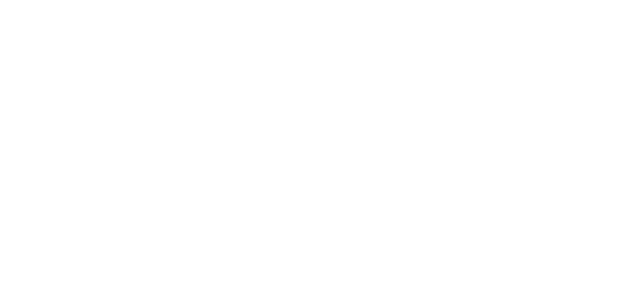
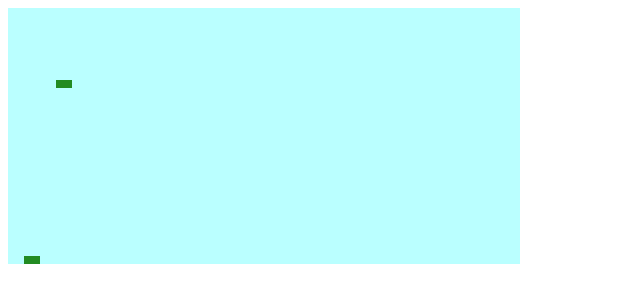
Before and after one commit to i-hardy/side-scroller, a website: page index.html in a window 1280 px wide. Shown: the whole page, without its empty margins (0-640 px from the left). Drawn offline with Linux system fonts and the light colour scheme.

Commit message:
initial rendering functions for displaying random platforms- no integration with matter yet

```diff
--- a/SpecRunner.html
+++ b/SpecRunner.html
@@ -13,9 +13,11 @@
 
   <!-- include source files here... -->
   <script src="src/worldBuilder.js"></script>
+  <script src="src/gameRenderer.js"></script>
 
   <!-- include spec files here... -->
   <script src="spec/worldBuilderSpec.js"></script>
+  <script src="spec/gameRendererSpec.js"></script>
 
 </head>
 
--- a/index.html
+++ b/index.html
@@ -0,0 +1,25 @@
+<html>
+<head>
+  <meta charset="UTF-8">
+  <meta name="viewport" content="width=device-width, initial-scale=1.0">
+  <meta http-equiv="X-UA-Compatible" content="ie=edge">
+  <title>Side-Scroller</title>
+</head>
+<body>
+  <canvas id="canvas" width="512" height="256"></canvas>
+  <script src="src/worldBuilder.js"></script>
+  <script src="src/gameRenderer.js"></script>
+  <script type="text/javascript">
+    var canvas;
+    var context;
+    window.onload = function () {
+      canvas = document.getElementById('canvas');
+      context = canvas.getContext('2d');
+      renderer = new GameRenderer(canvas, context)
+      renderer.createWorld();
+      renderer.drawWorld();
+      renderer.drawPlatforms();
+    }
+  </script>
+</body>
+</html>
--- /dev/null
+++ b/src/gameRenderer.js
@@ -0,0 +1,29 @@
+function GameRenderer(canvas, context) {
+  this.canvas = canvas;
+  this.context = context;
+  this.world = new WorldBuilder(canvas);
+}
+
+GameRenderer.prototype.createWorld = function () {
+  this.world.setGrid();
+  this.world.setFirstPlatform();
+  this.world.setPlatform();
+};
+
+GameRenderer.prototype.drawWorld = function () {
+  this.context.fillStyle = '#BAFFFF';
+  this.context.fillRect(0, 0, this.canvas.width, this.canvas.height);
+};
+
+GameRenderer.prototype.drawPlatforms = function () {
+  var bWidth = this.world.BLOCK_WIDTH;
+  var bHeight = this.world.BLOCK_HEIGHT;
+  this.context.fillStyle = '#228B22';
+  for (var i = 0; i < this.canvas.height / bHeight; i++) {
+    for (var j = 0; j < this.canvas.width / bWidth; j++) {
+      if (this.world.getGrid()[i][j] === 1) {
+        this.context.fillRect(j * bWidth, i * bHeight, bWidth, bHeight);
+      }
+    }
+  }
+};
```
Also changed, not shown: spec/gameRendererSpec.js (added, +58 -0 lines).
